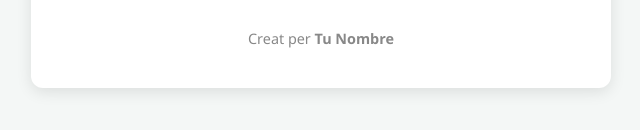
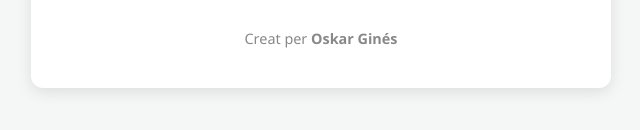
Before and after one commit to oskar-gines/arxius-web-oge, a plain HTML site: page index.html in a window 1280 px wide. Shown: the part 484-614 px from the top of the page, 319-959 px from the left. Drawn offline with Linux system fonts and the light colour scheme.

Commit message:
Update index.html

```diff
--- a/index.html
+++ b/index.html
@@ -45,7 +45,7 @@
         <p>Aquest és el meu repositori d'arxius web estàtics allotjat a GitHub Pages.</p>
         <p><em>"Cada línia de codi és un pas més cap a grans projectes. Som-hi!"</em></p>
         <div class="footer">
-            Creat per <strong>Tu Nombre</strong>
+            Creat per <strong>Oskar Ginés</strong>
         </div>
     </div>
 </body>
```
